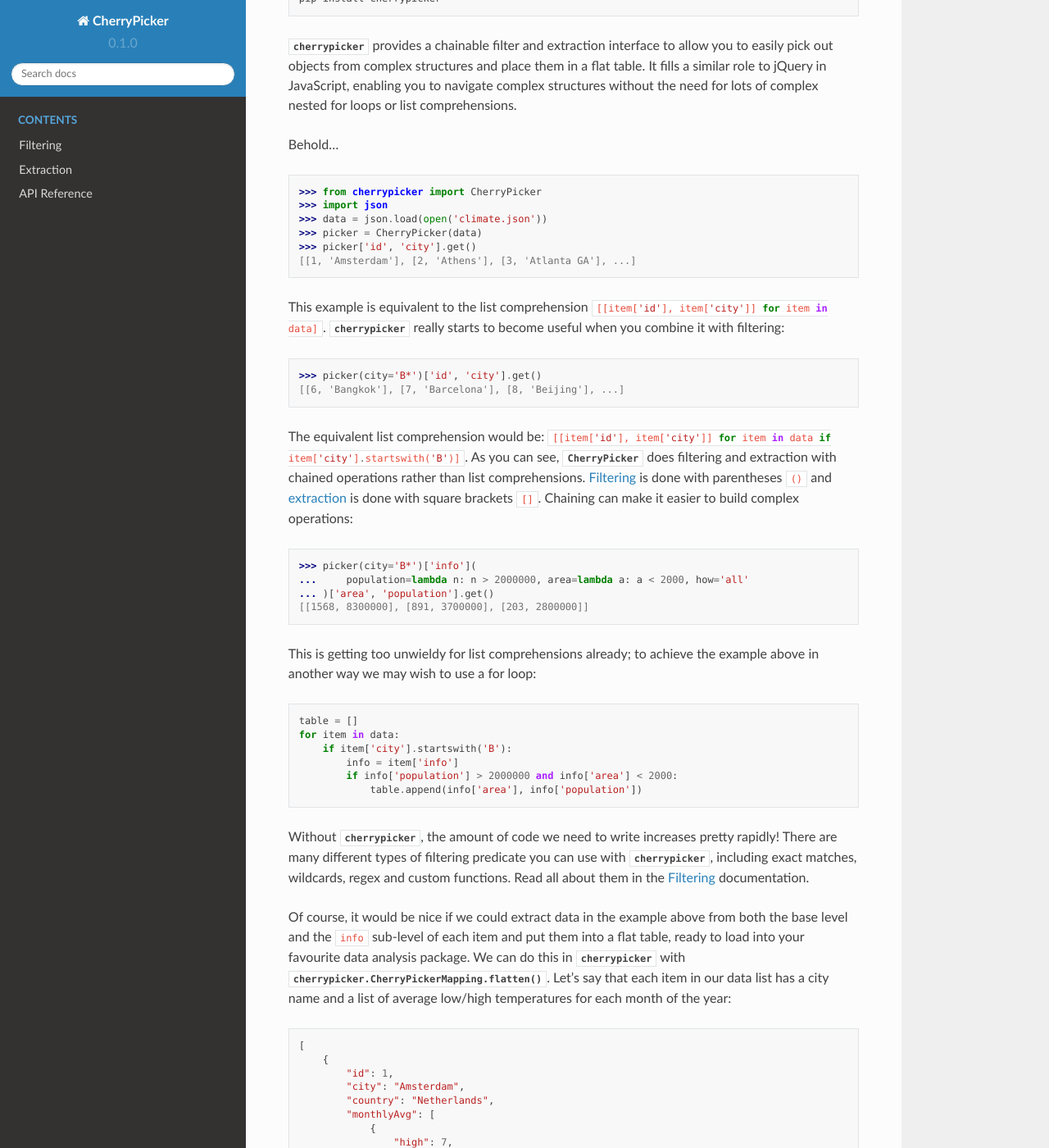
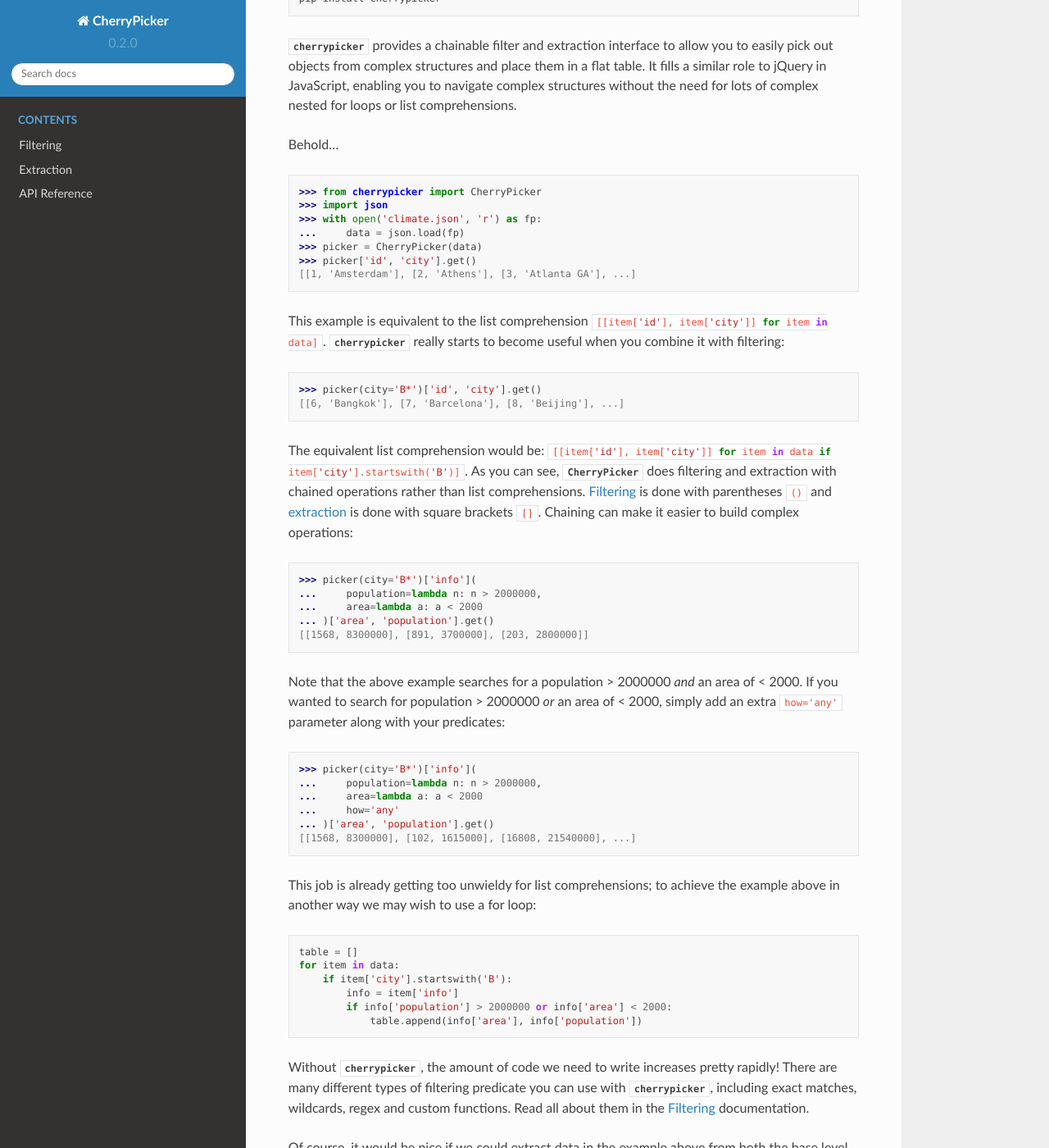
Before and after one commit to big-o/cherrypicker, a Sphinx documentation site: the page built from docs/source/index.rst, in a window 1280 px wide and 1400 px high, scrolled down 304 px. Shown: the whole window at 82% size. Built offline with Sphinx 7.4.7 and the Read the Docs theme 2.0.0, drawn with Linux system fonts in a browser that asks for light colours; comment, search, counter and statistics services are not loaded.

```diff
--- a/cherrypicker/__about__.py
+++ b/cherrypicker/__about__.py
@@ -1,6 +1,6 @@
 __author__ = 'big-o'
 __author_email__ = 'big-o@users.noreply.github.com'
-__version__ = '0.1.0'
+__version__ = '0.2.0'
 __release__ = __version__
 __name__ = 'cherrypicker'
 __title__ = 'CherryPicker'
--- a/docs/source/index.rst
+++ b/docs/source/index.rst
@@ -32,7 +32,8 @@ Behold...
 
     >>> from cherrypicker import CherryPicker
     >>> import json
-    >>> data = json.load(open('climate.json'))
+    >>> with open('climate.json', 'r') as fp:
+    ...     data = json.load(fp)
     >>> picker = CherryPicker(data)
     >>> picker['id', 'city'].get()
     [[1, 'Amsterdam'], [2, 'Athens'], [3, 'Atlanta GA'], ...]
@@ -57,12 +58,26 @@ operations:
 .. code-block:: python
 
     >>> picker(city='B*')['info'](
-    ...     population=lambda n: n > 2000000, area=lambda a: a < 2000, how='all'
+    ...     population=lambda n: n > 2000000,
+    ...     area=lambda a: a < 2000
     ... )['area', 'population'].get()
     [[1568, 8300000], [891, 3700000], [203, 2800000]]
 
-This is getting too unwieldy for list comprehensions already; to achieve the
-example above in another way we may wish to use a for loop:
+Note that the above example searches for a population > 2000000 *and* an area
+of < 2000. If you wanted to search for population > 2000000 *or* an area of
+< 2000, simply add an extra ``how='any'`` parameter along with your predicates:
+
+.. code-block:: python
+
+    >>> picker(city='B*')['info'](
+    ...     population=lambda n: n > 2000000,
+    ...     area=lambda a: a < 2000
+    ...     how='any'
+    ... )['area', 'population'].get()
+    [[1568, 8300000], [102, 1615000], [16808, 21540000], ...]
+
+This job is already getting too unwieldy for list comprehensions; to achieve
+the example above in another way we may wish to use a for loop:
 
 .. code-block:: python
 
@@ -70,7 +85,7 @@ example above in another way we may wish to use a for loop:
     for item in data:
         if item['city'].startswith('B'):
             info = item['info']
-            if info['population'] > 2000000 and info['area'] < 2000:
+            if info['population'] > 2000000 or info['area'] < 2000:
                 table.append(info['area'], info['population'])
 
 Without :mod:`cherrypicker`, the amount of code we need to write increases
@@ -117,12 +132,16 @@ monthly temperatures alongside each other:
 
 .. code-block:: python
 
-    >>> picker.flatten(monthlyAvg_0_high=lambda tmp: tmp > 30)['city', 'monthlyAvg_0_high'].get()
+    >>> picker.flatten(
+    ...     monthlyAvg_0_high=lambda tmp: tmp > 30
+    ... )['city', 'monthlyAvg_0_high'].get()
     [['Bangkok', 33], ['Brasilia', 31], ['Ho Chi Minh City', 33], ...]
 
 .. code-block:: python
 
-    >>> picker.flatten(monthlyAvg_0_high=lambda tmp: tmp < 0)['city', 'monthlyAvg_0_high'].get()
+    >>> picker.flatten(
+    ...     monthlyAvg_0_high=lambda tmp: tmp < 0
+    ... )['city', 'monthlyAvg_0_high'].get()
     [['Calgary', -1], ['Montreal', -4], ['Moscow', -4], ...]
 
 One final point to note is that :mod:`cherrypicker` understands data by looking
--- a/setup.py
+++ b/setup.py
@@ -30,7 +30,9 @@ with open('README.rst', encoding='utf-8') as f:
 
 # Copy dependencies from requirements file
 with open('requirements.txt', encoding='utf-8') as f:
-    requirements = f.read().split('\n')
+    requirements = [line.strip() for line in f.read().splitlines()]
+    requirements = [line.split('#')[0].strip() for line in requirements
+                    if not line.startswith('#')]
 
 
 setup(
```
Also changed, not shown: README.rst (+42 -1 lines), docs/source/extract.rst (+10 -0 lines), 2 other files.
